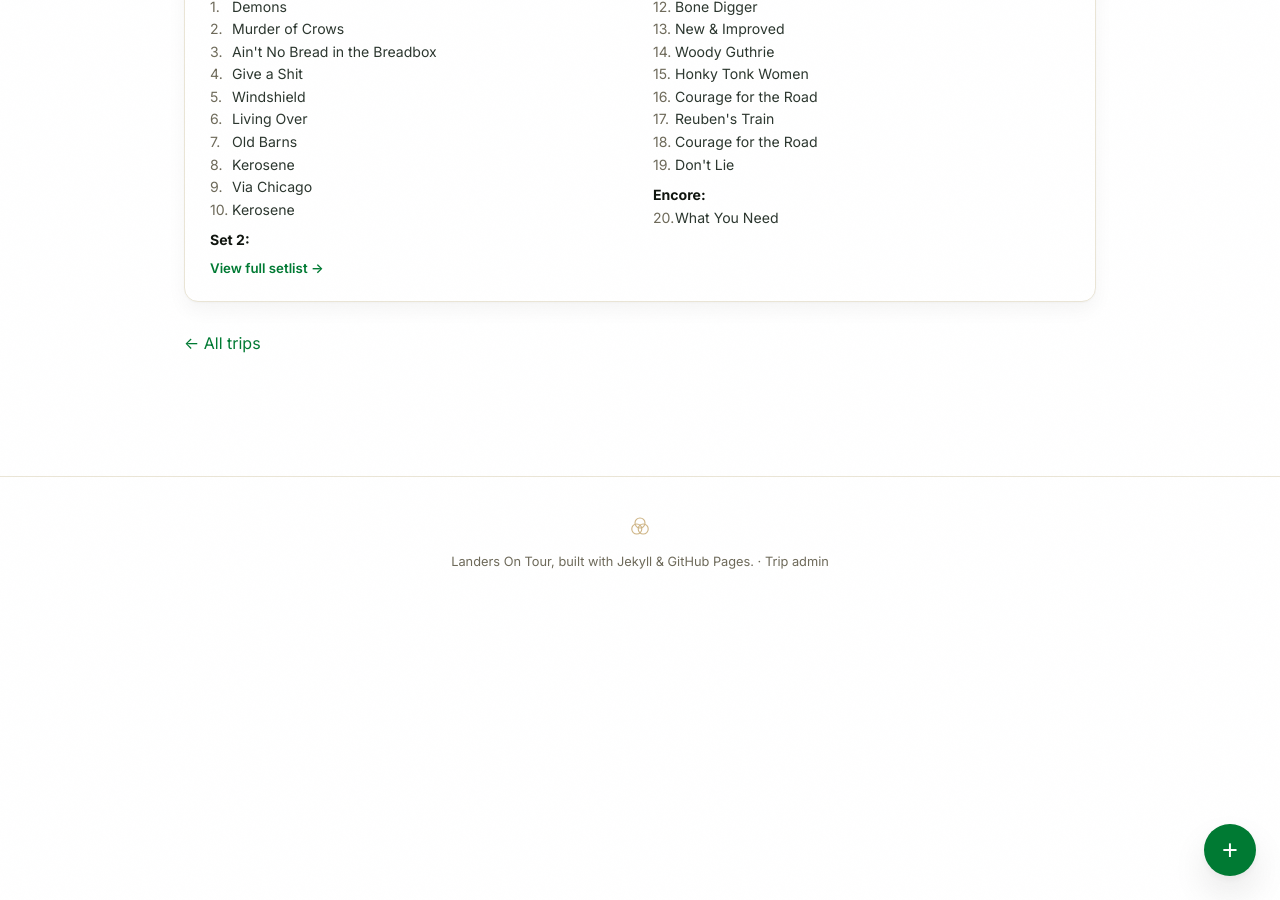
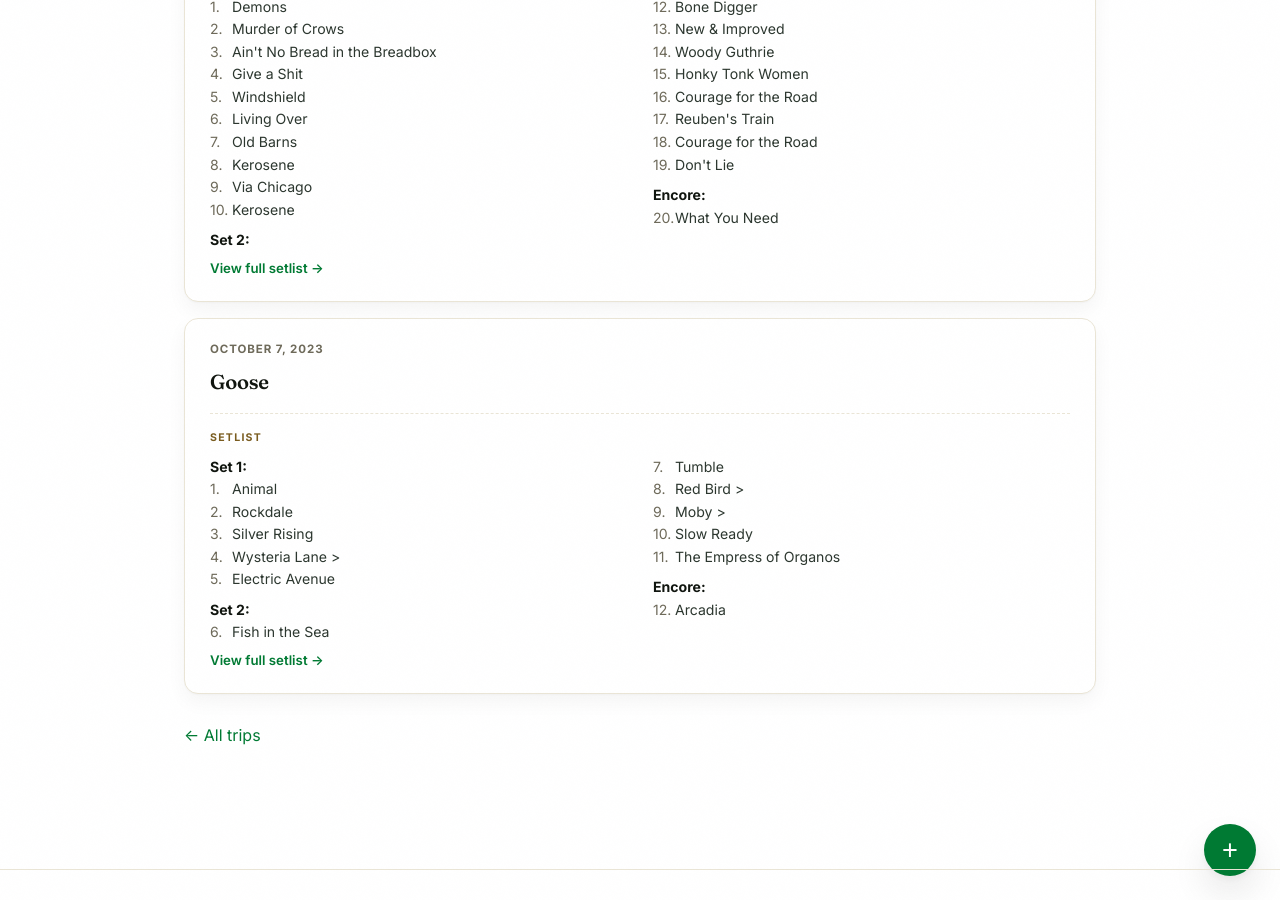
Before and after one commit to bmlanders/adventures, a Jekyll site: the page built from shows/index.html, in a window 1280 px wide and 900 px high, scrolled down 9132 px. Built offline with Jekyll 4.4.1, drawn with Linux system fonts in a browser that asks for light colours.

Commit message:
Log show: Goose on 2023-10-07

```diff
--- a/shows/index.html
+++ b/shows/index.html
@@ -592,6 +592,32 @@
   </div>
   <a class="show-trip-link" href="https://www.setlist.fm/setlist/greensky-bluegrass/2024/the-salt-shed-chicago-il-7bad4ee0.html" target="_blank" rel="noopener">View full setlist &rarr;</a>
 </div>
+
+<div class="show-entry" id="2023-10-07-goose">
+  <div class="show-date">October 7, 2023</div>
+  <h3>Goose</h3>
+  <div class="setlist">
+    <div class="setlist-lbl">Setlist</div>
+    <ol class="setlist-list">
+      <li class="setlist-set">Set 1:</li>
+      <li>Animal</li>
+      <li>Rockdale</li>
+      <li>Silver Rising</li>
+      <li>Wysteria Lane &gt;</li>
+      <li>Electric Avenue</li>
+      <li class="setlist-set">Set 2:</li>
+      <li>Fish in the Sea</li>
+      <li>Tumble</li>
+      <li>Red Bird &gt;</li>
+      <li>Moby &gt;</li>
+      <li>Slow Ready</li>
+      <li>The Empress of Organos</li>
+      <li class="setlist-set">Encore:</li>
+      <li>Arcadia</li>
+    </ol>
+  </div>
+  <a class="show-trip-link" href="https://www.setlist.fm/setlist/goose/2023/west-lawn-at-lory-student-union-colorado-state-university-fort-collins-co-3a31957.html" target="_blank" rel="noopener">View full setlist &rarr;</a>
+</div>
 <!-- SHOWS_END -->
 </div>
 
```
